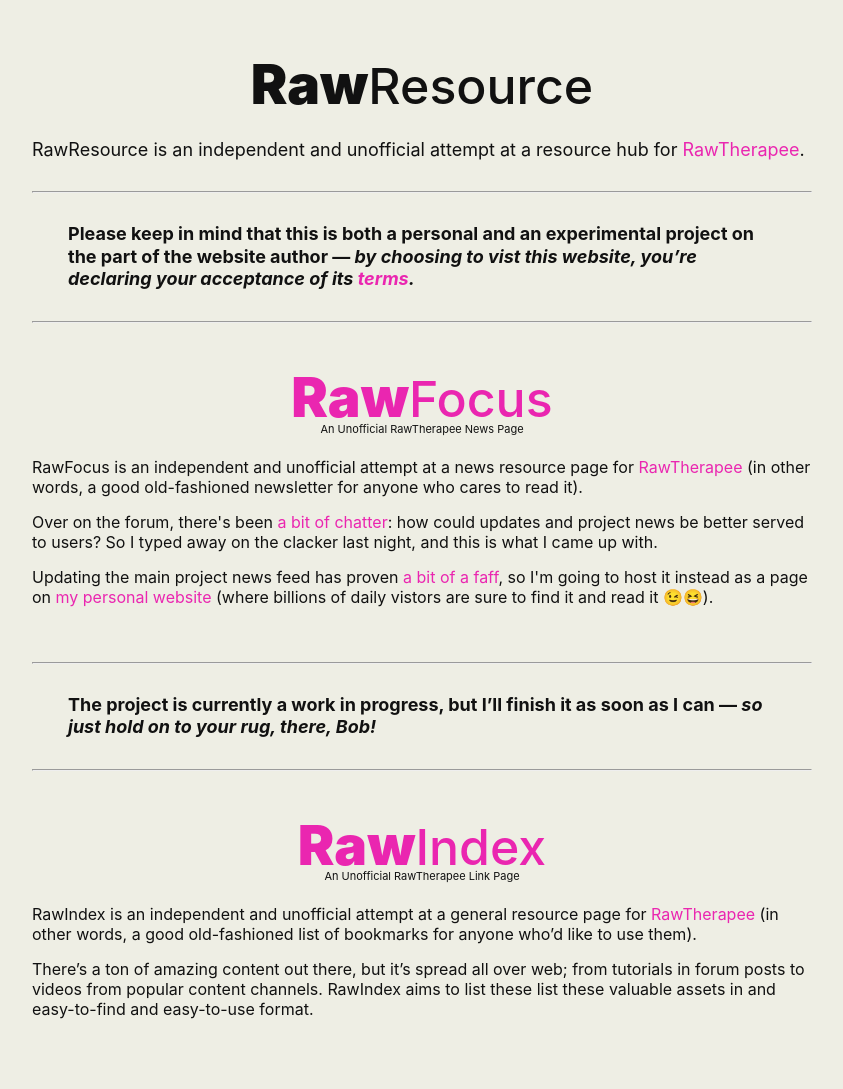
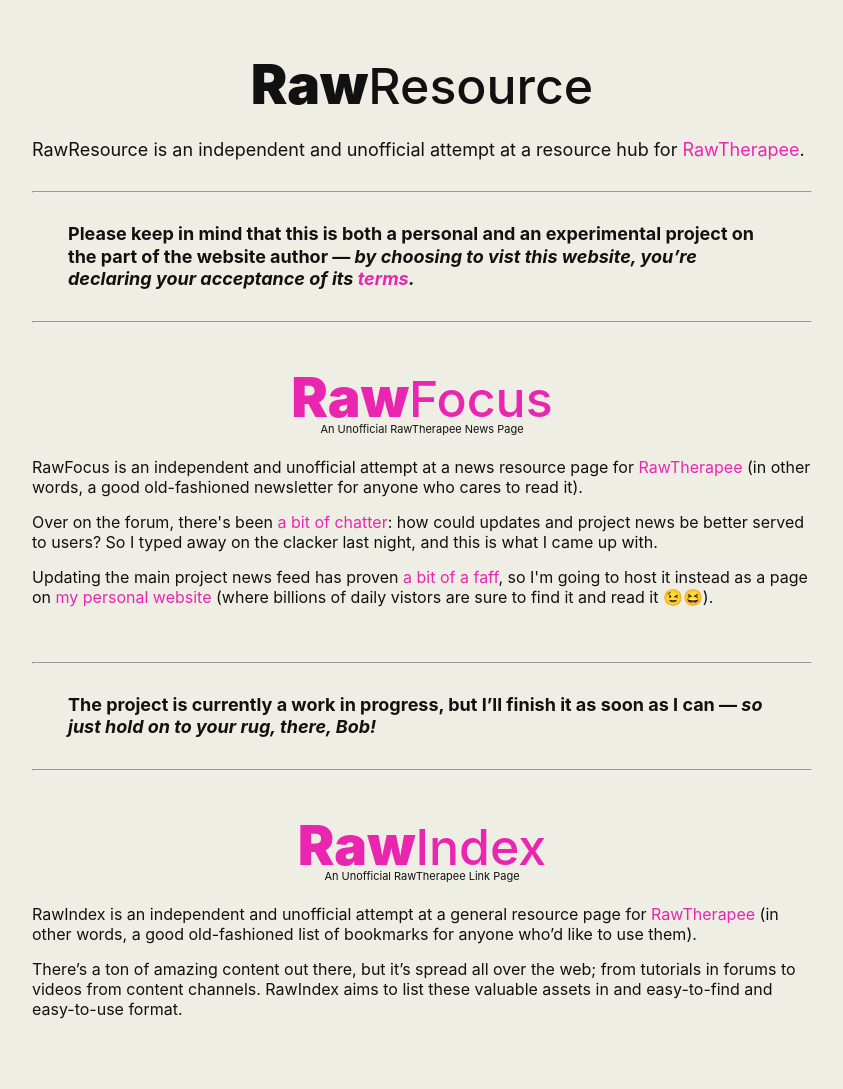
Before and after one commit to martbetz/martbetz.github.io, a Jekyll site: the page built from WIP/homepage.html, in a window 1280 px wide. Shown: the whole page, without its empty margins (218-1061 px from the left). Built offline with Jekyll 4.4.1, drawn with Linux system fonts in a browser that asks for light colours.

Commit message:
Update homepage.html

```diff
--- a/WIP/homepage.html
+++ b/WIP/homepage.html
@@ -88,7 +88,7 @@
 </p>
 
 <p>
-   There’s a ton of amazing content out there, but it’s spread all over web; from tutorials in forum posts to videos from popular content channels. RawIndex aims to list these list these valuable assets in and easy-to-find and easy-to-use format.
+   There’s a ton of amazing content out there, but it’s spread all over the web; from tutorials in forums to videos from content channels. RawIndex aims to list these valuable assets in and easy-to-find and easy-to-use format.
 </p>
 
 <p style="margin-top: -10px;">
```
